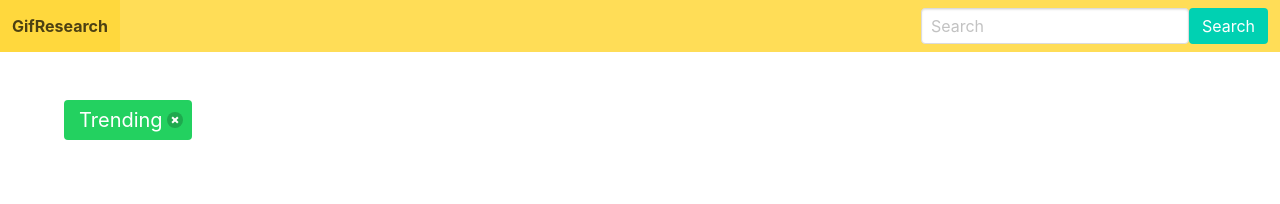
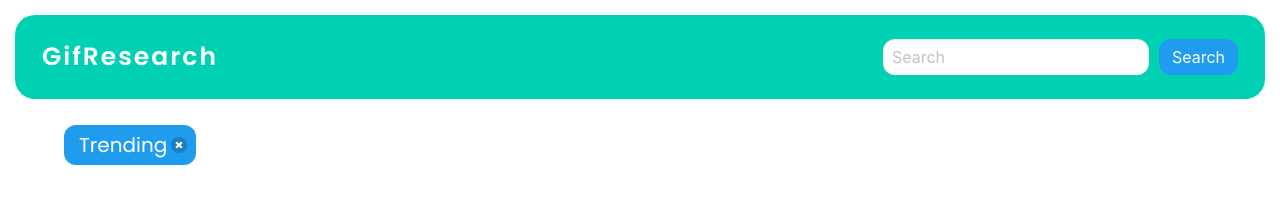
Before and after one commit to GiorgiaAmato/gif-search, a plain HTML site: page index.html in a window 1280 px wide. Drawn offline with nearby package versions, Linux system fonts and the light colour scheme; no server answers.

Commit message:
Update index.html

```diff
--- a/index.html
+++ b/index.html
@@ -6,13 +6,17 @@
         <title>GifResearch</title>
         <meta name="viewport" content="width=device-width, initial-scale=1">
         <link rel="stylesheet" href="https://cdnjs.cloudflare.com/ajax/libs/bulma/0.7.1/css/bulma.css" />
+        <link rel="preconnect" href="https://fonts.googleapis.com">
+        <link rel="preconnect" href="https://fonts.gstatic.com" crossorigin>
+        <link href="https://fonts.googleapis.com/css2?family=Poppins:wght@400;600;900&display=swap" rel="stylesheet">
+        <link rel="stylesheet" href="style.css">
     </head>
 
-    <body>
-        <nav class="navbar is-fixed-top is-warning" role="navigation" aria-label="main navigation">
+    <body class="">
+        <nav class="navbar is-fixed-top is-primary " role="navigation" aria-label="main navigation">
             <div class="navbar-brand">
-                <a class="navbar-item" href="https://lacerba.io">
-                    <strong> GifResearch </strong>
+                <a class="navbar-item" href="#">
+                    <h1>GifResearch</h1>
                 </a>
 
                 <a role="button" class="navbar-burger" aria-label="menu" aria-expanded="false">
@@ -24,14 +28,14 @@
             <div class="navbar-end">
                 <div class="navbar-item">
                     <div class="control"><input class= "input" id="input-text" type="search" placeholder="Search" name="omni"></div>
-                    <div class="control"><button class="button is-primary search-gif-btn" id="search-gif-btn" type="submit">Search</button></div>
+                    <div class="control"><button class="button is-info search-gif-btn" id="search-gif-btn" type="submit">Search</button></div>
                 </div>
             </div>
         </nav>
         <section class="section">
             <div class="container">
                 <div class="tags">
-                    <span class="tag is-success is-large favorite-category">
+                    <span class="tag is-info is-large favorite-category">
                         Trending
                         <button class="delete is-small"></button>
                     </span>
```
